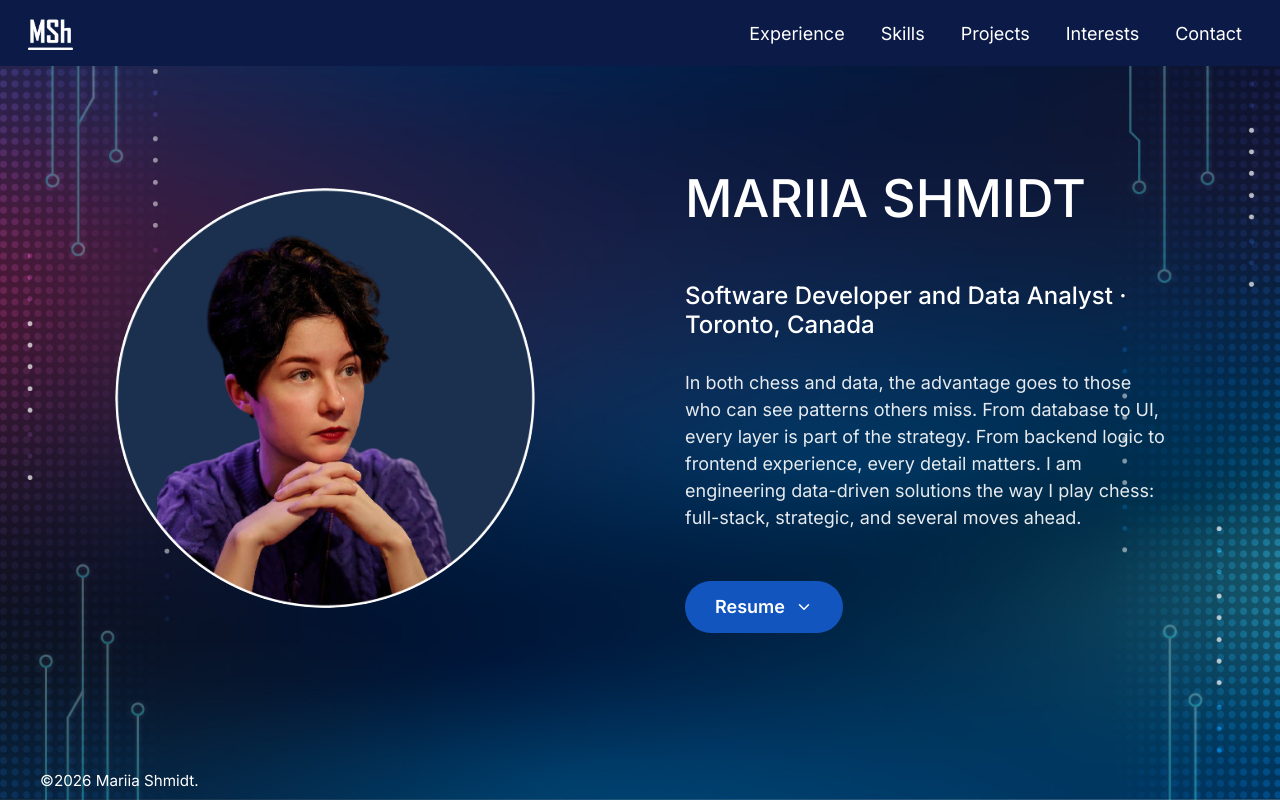
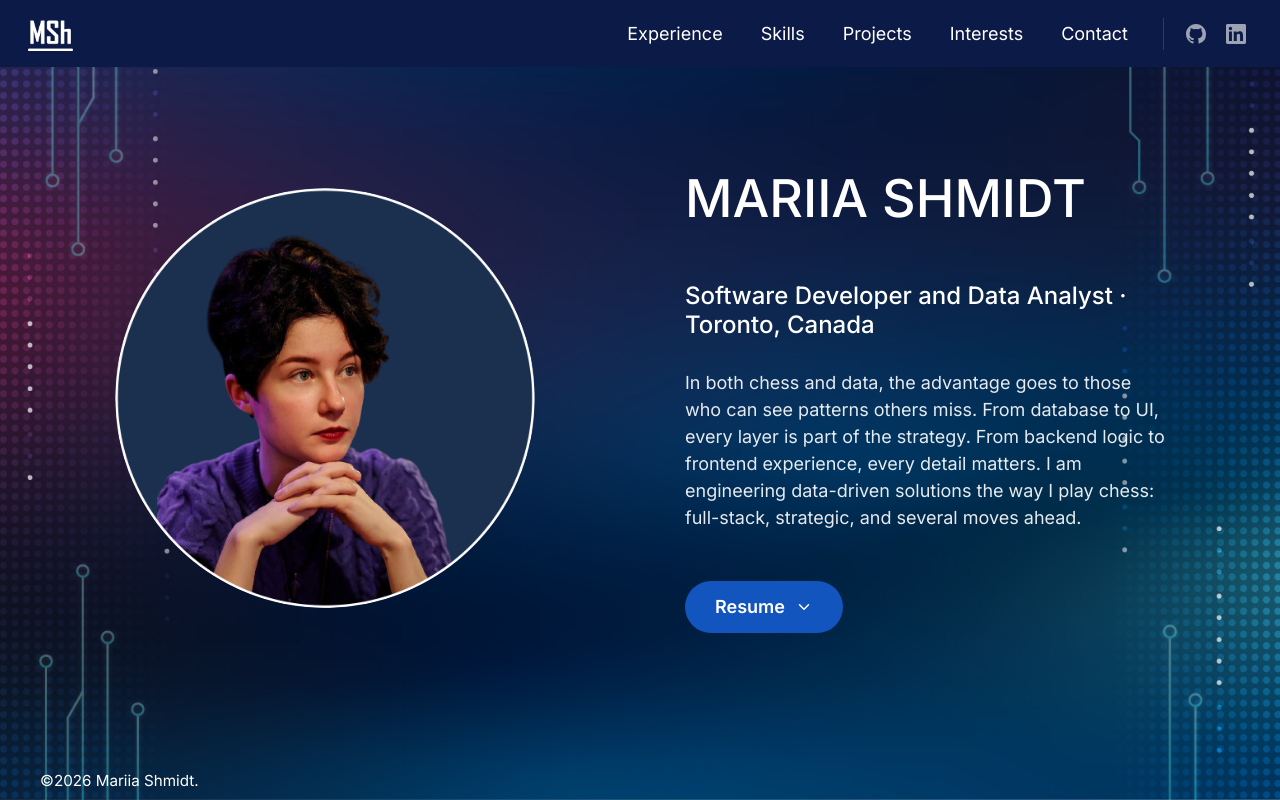
Before and after one commit to markshmidt/portfolio_website, a React (Vite) app: page / in a window 1280 px wide. Built offline with nearby package versions, Linux system fonts and the light colour scheme.

Commit message:
feat: socials added to header

```diff
--- a/src/components/Header/Header.css
+++ b/src/components/Header/Header.css
@@ -30,32 +30,54 @@
   cursor: pointer;
   display: flex;
   align-items: center;
-}.header-nav button {
+}/* NAV BASE */
+.header-nav {
+  display: flex;
+  align-items: center;
+  gap: 16px;
+}
+
+.header-nav a {
+  background: transparent;
   border: 1px solid transparent;
   border-radius: 999px;
+  color: white;
+  font-size: 18px;
+  cursor: pointer;
+  padding: 6px 10px;
+  text-decoration: none;
   transition: background 0.2s ease, border-color 0.2s ease, transform 0.2s ease;
 }
 
-.header-nav button:hover {
+.header-nav a:hover {
   background: rgba(19, 85, 191, 0.15);
   border-color: rgba(255, 255, 255, 0.25);
   transform: translateY(-1px);
 }
 
-
-/* NAV BASE */
-.header-nav {
+/* SOCIAL ICONS */
+.header-socials {
   display: flex;
-  gap: 16px;
+  align-items: center;
+  gap: 8px;
+  margin-left: 8px;
+  padding-left: 16px;
+  border-left: 1px solid rgba(255, 255, 255, 0.15);
 }
 
-.header-nav button {
+.header-socials a {
+  display: flex;
+  align-items: center;
+  justify-content: center;
+  padding: 6px;
+  color: rgba(255, 255, 255, 0.6);
+  border: none;
+}
+
+.header-socials a:hover {
+  color: white;
   background: transparent;
   border: none;
-  color: white;
-  font-size: 18px;
-  cursor: pointer;
-  padding: 6px 10px;
 }
 
 /* MENU BUTTON (hidden on desktop) */
--- a/src/components/Header/Header.jsx
+++ b/src/components/Header/Header.jsx
@@ -1,11 +1,20 @@
 import { useState } from "react";
 import "./Header.css";
 
-const scrollToSection = (id) => {
+const handleNav = (e) => {
+  e.preventDefault();
+  const id = e.currentTarget.getAttribute("href").slice(1);
   const el = document.getElementById(id);
-  if (!el) return;
-  el.scrollIntoView({ behavior: "smooth", block: "start" });
+  if (el) el.scrollIntoView({ behavior: "smooth", block: "start" });
 };
+
+const NAV_LINKS = [
+  { href: "#experience", label: "Experience" },
+  { href: "#skills", label: "Skills" },
+  { href: "#projects", label: "Projects" },
+  { href: "#interests", label: "Interests" },
+  { href: "#contact", label: "Contact" },
+];
 
 export default function Header() {
   const [open, setOpen] = useState(false);
@@ -13,25 +22,24 @@ export default function Header() {
   return (
     <header className={`header ${open ? "open" : ""}`}>
       <div className="header-top">
-        {/* LOGO — LEFT */}
-        <button
-          className="logo-btn"
-          onClick={() => scrollToSection("mainContent")}
-          aria-label="Go to top"
-        >
+        <a href="#mainContent" onClick={handleNav} className="logo-btn" aria-label="Go to top">
           <img src="/assets/img/logo.png" alt="Mariia Shmidt" className="logo-img" />
-        </button>
+        </a>
 
-        {/* DESKTOP NAV */}
         <nav className="header-nav desktop-nav">
-          <button onClick={() => scrollToSection("experience")}>Experience</button>
-          <button onClick={() => scrollToSection("skills")}>Skills</button>
-          <button onClick={() => scrollToSection("projects")}>Projects</button>
-          <button onClick={() => scrollToSection("interests")}>Interests</button>
-          <button onClick={() => scrollToSection("contact")}>Contact</button>
+          {NAV_LINKS.map(({ href, label }) => (
+            <a key={href} href={href} onClick={handleNav}>{label}</a>
+          ))}
+          <div className="header-socials">
+            <a href="https://github.com/markshmidt" target="_blank" rel="noopener noreferrer" aria-label="GitHub">
+              <svg width="20" height="20" viewBox="0 0 24 24" fill="currentColor"><path d="M12 0C5.37 0 0 5.37 0 12c0 5.3 3.44 9.8 8.21 11.39.6.11.79-.26.79-.58v-2.17c-3.34.73-4.04-1.42-4.04-1.42-.55-1.39-1.34-1.76-1.34-1.76-1.09-.74.08-.73.08-.73 1.2.09 1.84 1.24 1.84 1.24 1.07 1.83 2.81 1.3 3.5 1 .11-.78.42-1.3.76-1.6-2.67-.3-5.47-1.33-5.47-5.93 0-1.31.47-2.38 1.24-3.22-.13-.3-.54-1.52.12-3.18 0 0 1.01-.32 3.3 1.23a11.5 11.5 0 016.02 0c2.28-1.55 3.29-1.23 3.29-1.23.66 1.66.25 2.88.12 3.18.77.84 1.24 1.91 1.24 3.22 0 4.61-2.81 5.63-5.48 5.92.43.37.81 1.1.81 2.22v3.29c0 .32.19.7.8.58A12.01 12.01 0 0024 12c0-6.63-5.37-12-12-12z"/></svg>
+            </a>
+            <a href="https://linkedin.com/in/mariia-shmidt-dev" target="_blank" rel="noopener noreferrer" aria-label="LinkedIn">
+              <svg width="20" height="20" viewBox="0 0 24 24" fill="currentColor"><path d="M20.45 20.45h-3.56v-5.57c0-1.33-.02-3.04-1.85-3.04-1.85 0-2.14 1.45-2.14 2.94v5.67H9.34V9h3.41v1.56h.05c.48-.9 1.64-1.85 3.37-1.85 3.6 0 4.27 2.37 4.27 5.46v6.28zM5.34 7.43a2.06 2.06 0 11-.01-4.13 2.06 2.06 0 010 4.13zM7.12 20.45H3.56V9h3.56v11.45zM22.22 0H1.77C.79 0 0 .77 0 1.73v20.54C0 23.23.79 24 1.77 24h20.45c.98 0 1.78-.77 1.78-1.73V1.73C24 .77 23.2 0 22.22 0z"/></svg>
+            </a>
+          </div>
         </nav>
 
-        {/* MOBILE MENU BUTTON */}
         <button
           className="menu-btn"
           aria-label="Toggle menu"
@@ -41,13 +49,10 @@ export default function Header() {
         </button>
       </div>
 
-      {/* MOBILE NAV */}
       <nav className="header-nav mobile-nav">
-        <button onClick={() => scrollToSection("experience")}>Experience</button>
-        <button onClick={() => scrollToSection("skills")}>Skills</button>
-        <button onClick={() => scrollToSection("projects")}>Projects</button>
-        <button onClick={() => scrollToSection("interests")}>Interests</button>
-        <button onClick={() => scrollToSection("contact")}>Contact</button>
+        {NAV_LINKS.map(({ href, label }) => (
+          <a key={href} href={href} onClick={(e) => { handleNav(e); setOpen(false); }}>{label}</a>
+        ))}
       </nav>
     </header>
   );
```
